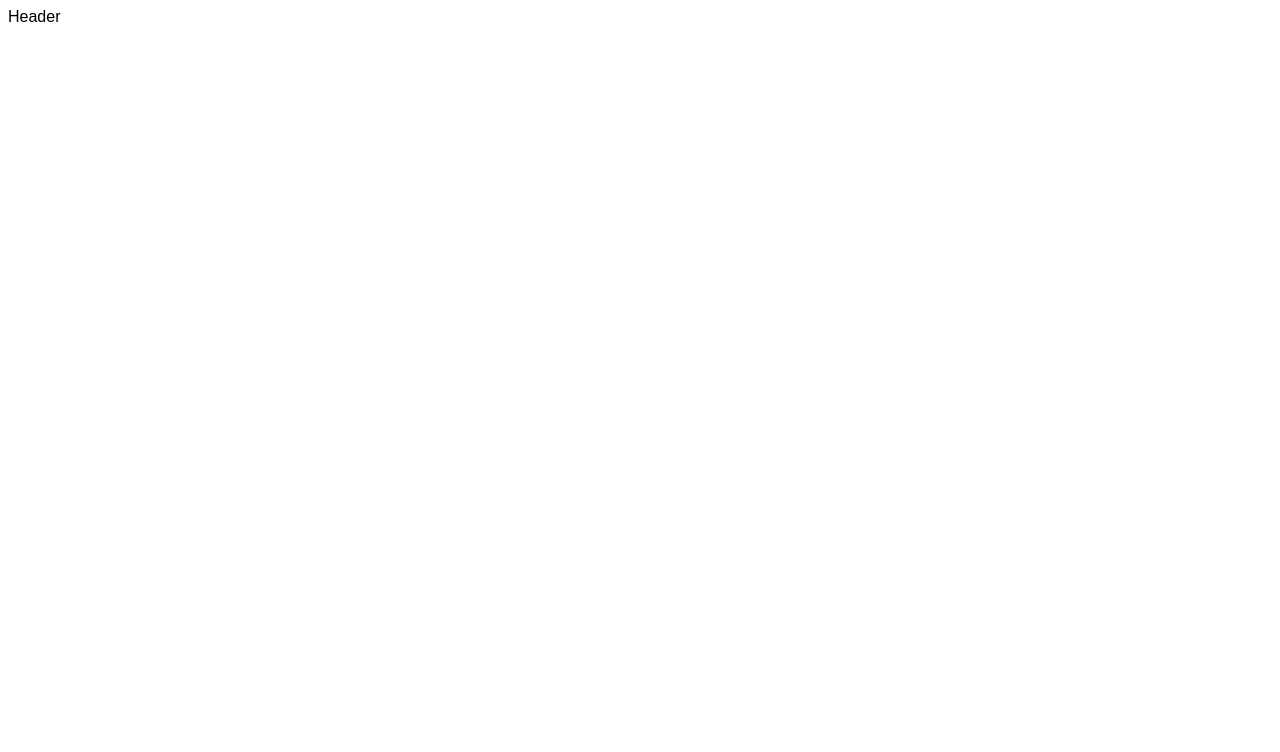
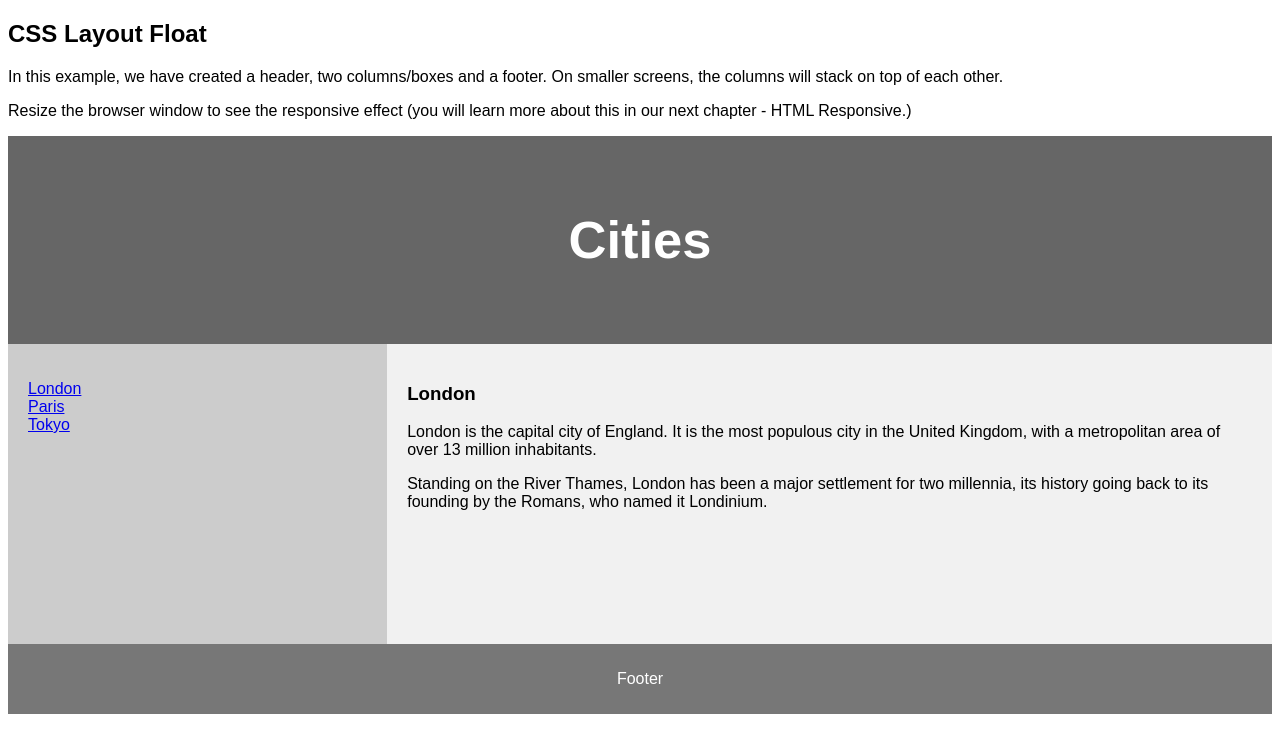
Before and after one commit to enangemma/Web-II, a plain HTML site: page index.html in a window 1280 px wide. Drawn offline with Linux system fonts and the light colour scheme.

Commit message:
added .vscode/launch

```diff
--- a/index.html
+++ b/index.html
@@ -8,10 +8,33 @@
     <title>Document</title>
 </head>
 <body>
-    </h1>Header</h1>
-    <div class="selection">
-        <div class="left-column"></div>
-        <div class="right-column"></div>
-    </div>
+    <h2>CSS Layout Float</h2>
+<p>In this example, we have created a header, two columns/boxes and a footer. On smaller screens, the columns will stack on top of each other.</p>
+<p>Resize the browser window to see the responsive effect (you will learn more about this in our next chapter - HTML Responsive.)</p>
+
+<header>
+  <h2>Cities</h2>
+</header>
+
+<section>
+  <nav>
+    <ul>
+      <li><a href="#">London</a></li>
+      <li><a href="#">Paris</a></li>
+      <li><a href="#">Tokyo</a></li>
+    </ul>
+  </nav>
+
+  <article>
+    <h1>London</h1>
+    <p>London is the capital city of England. It is the most populous city in the  United Kingdom, with a metropolitan area of over 13 million inhabitants.</p>
+    <p>Standing on the River Thames, London has been a major settlement for two millennia, its history going back to its founding by the Romans, who named it Londinium.</p>
+  </article>
+</section>
+
+<footer>
+  <p>Footer</p>
+</footer>
+
 </body>
 </html>
```
